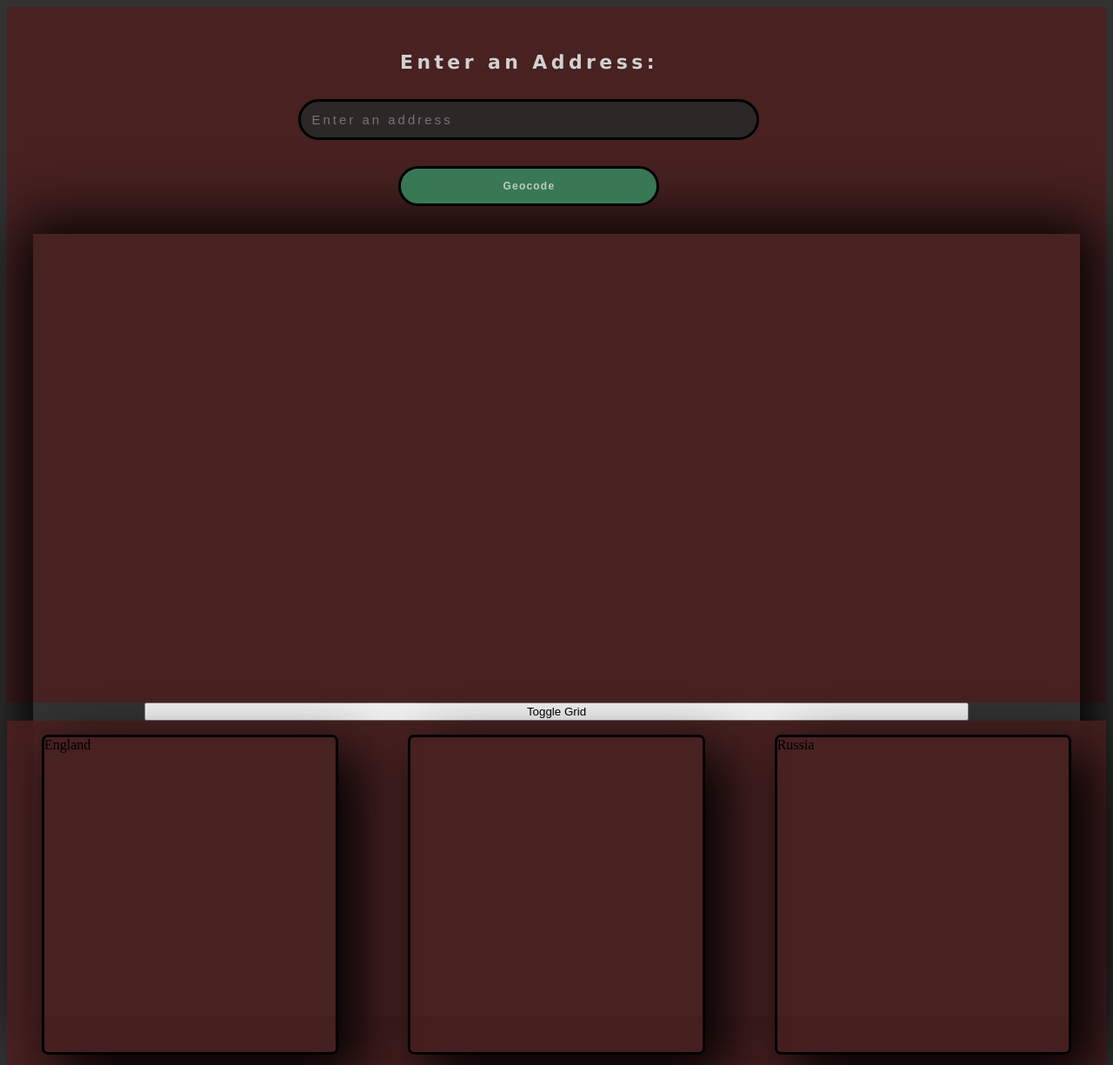
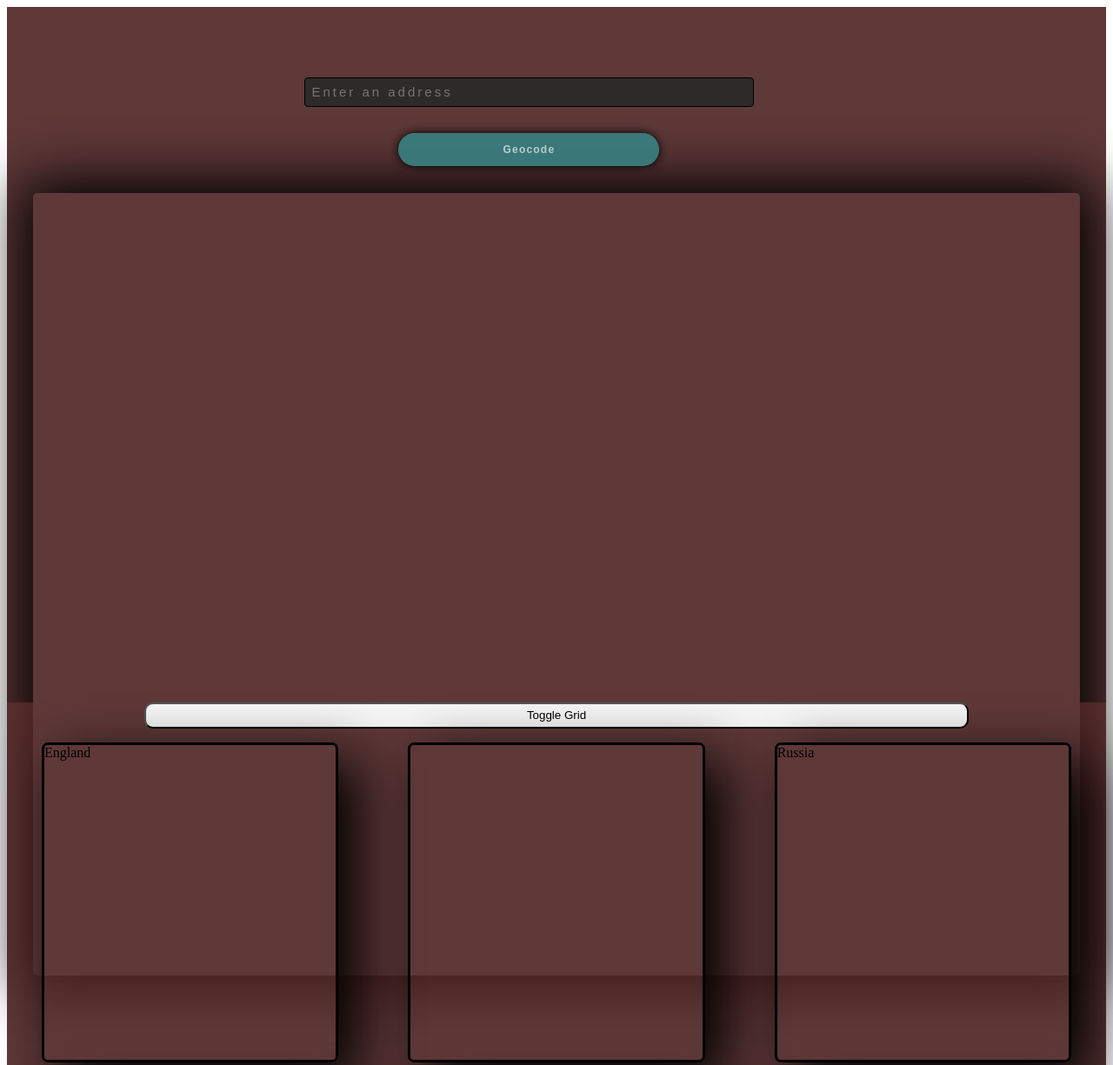
Before and after one commit to tzytkowski/MapsPlayground, a website: page src/index.html in a window 1280 px wide. Shown: the top 1225 px of the page at 87% size. Drawn offline with Linux system fonts and the light colour scheme; some packages are replaced by stand-ins of ours.

Commit message:
Add files via upload

```diff
--- a/src/css/default.css
+++ b/src/css/default.css
@@ -1,6 +1,4 @@
-body {
-    background-color: rgba(37, 37, 37, 0.939);
-}
+
 
 #firstSection {
     height: 100vh;
@@ -8,16 +6,21 @@ body {
 }
 
 #secondSection {
-    height: 100vh;
     background-color: rgba(76, 32, 32, 0.891);
-    display: grid;
-    grid-template-columns: repeat(3, 1fr); /* 5 columns */
-    grid-template-rows: repeat(2, 1fr); /* 5 rows */
+
 }
 
 #thirdSection {
     height: 100vh;
     background-color: rgba(0, 0, 0, 0.398);
+}
+
+#mapGrid {
+    height: 100vh;
+    display: grid;
+    grid-template-columns: repeat(3, 1fr); /* 5 columns */
+    grid-template-rows: repeat(2, 1fr); /* 5 rows */
+
 }
 
 
@@ -29,7 +32,7 @@ body {
     height: 900px;
     width: 94vw;
     box-shadow: 2px 2px 64px 15px black;
-    border-radius: 0%;
+    border-radius: 5px;
 }
 
 #mapsOpener {
@@ -37,6 +40,10 @@ body {
     margin-left: auto;
     margin-right: auto;
     width: 75%;
+    padding: 0.4em;
+    border-radius: 10px;
+    background-color: whitesmoke;
+
 }
 
 #addressHeader {
@@ -61,11 +68,11 @@ body {
 #addressHeader input {
     background-color: rgba(41, 41, 41, 0.918);
     color: rgb(223, 223, 223);
-    padding: 1%;
+    padding: 0.5em;
     margin: 2em;
     width: 500px;
-    border: 3px solid black;
-    border-radius: 25px;
+    border: 1px solid black;
+    border-radius: 4px;
     font-size: 15px;
     letter-spacing: 0.2em;
 
@@ -73,20 +80,23 @@ body {
 
 #addressHeader button {
     color: rgba(236, 237, 237, 0.724);
-    background-color: rgba(57, 127, 90, 0.931);
-    border: 3px solid black;
+    background-color: rgba(57, 125, 127, 0.931);
+    border: 0px solid black;
     border-radius: 50px;
     font-weight: 700;
-    padding: 1.1%;
+    padding: 1em;
     width: 300px;
     font-size: 12px;
     letter-spacing: 0.1em;
+    box-shadow: 0 0 11px black;
     cursor: pointer;
 
 }
 
 #addressHeader button:hover {
-    background-color: rgba(57, 127, 90, 0.579);
+    background-color: rgba(57, 125, 127, 0.635);
+    box-shadow: 0 0 22px black;
+
 }
 
 
--- a/src/index.html
+++ b/src/index.html
@@ -6,13 +6,12 @@
     <meta name="viewport" content="width=device-width, initial-scale=1.0">
     <title>Maps Playground</title>
     <link rel="stylesheet" href="css/default.css" type="text/css" />
-    <script src="https://maps.googleapis.com/maps/api/js?key=&libraries=places"></script>
+    <script src="https://maps.googleapis.com/maps/api/js?key=AIzaSyBrJ554PTXvcs0wARbCs74L7_ou8DuojYE&libraries=places"></script>
   </head>
   <body>
     <main>
       <div id="firstSection">
         <div id="addressHeader">
-          <label for="address">Enter an Address:</label>
           <input type="text" id="address" placeholder="Enter an address" />
           <button onclick="geocodeAddress()">Geocode</button>
         </div>
@@ -169,7 +168,6 @@
                           const jaworskiMarker = new google.maps.Marker({
                             map: mainMap,
                             position: jaworskiPosition,
-
                             icon: svgMarker,
                           })
 
@@ -266,10 +264,13 @@
         </div>
       </div>
 
-      <button id="mapsOpener" onclick="toggleGrid()">Toggle Grid</button>
+
       <div>
+
         <div id="secondSection">
-          <!--  ENGLAND    -->
+          <button id="mapsOpener" onclick="toggleGrid()">Toggle Grid</button>
+          <div id="mapGrid">
+            <!--  ENGLAND    -->
 
           <figure id="englandMap" class="individualThumbnail">
             <script>
@@ -786,6 +787,9 @@
 
           </figure>
         </div>
+
+          </div>
+
       </div>
     </main>
   </body>
```
